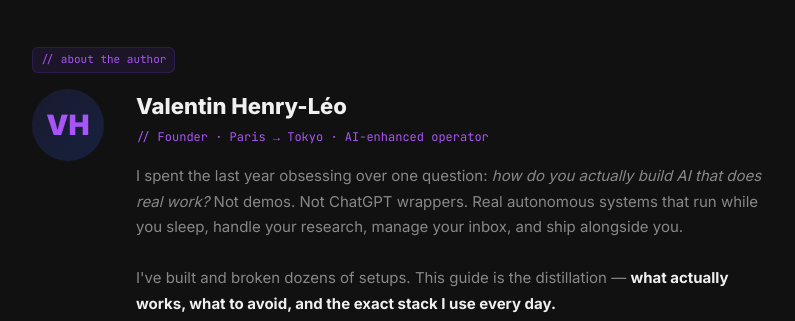
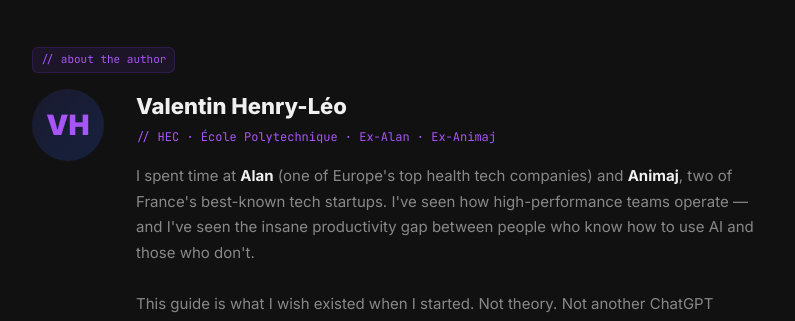
Before and after one commit to vhl59000/theagenticblueprint, a website: page human.html in a window 1280 px wide. Shown: the part 4290-4611 px from the top of the page, without its empty margins (242-1037 px from the left). Drawn offline with Linux system fonts and the light colour scheme.

Commit message:
👤 Human version — real bio (HEC, Poly, Alan, Animaj)

```diff
--- a/human.html
+++ b/human.html
@@ -1032,13 +1032,13 @@
       <div class="author-avatar" style="background:linear-gradient(135deg,#1a1a2e,#16213e);font-size:28px;font-weight:900;color:#a855f7;">VH</div>
       <div>
         <div class="author-name">Valentin Henry-Léo</div>
-        <div class="author-role">// Founder · Paris → Tokyo · AI-enhanced operator</div>
+        <div class="author-role">// HEC · École Polytechnique · Ex-Alan · Ex-Animaj</div>
         <p class="author-bio">
-          I spent the last year obsessing over one question: <em>how do you actually build AI that does real work?</em> Not demos. Not ChatGPT wrappers. Real autonomous systems that run while you sleep, handle your research, manage your inbox, and ship alongside you.
+          I spent time at <strong>Alan</strong> (one of Europe's top health tech companies) and <strong>Animaj</strong>, two of France's best-known tech startups. I've seen how high-performance teams operate — and I've seen the insane productivity gap between people who know how to use AI and those who don't.
         </p>
         <br>
         <p class="author-bio">
-          I've built and broken dozens of setups. This guide is the distillation — <strong>what actually works, what to avoid, and the exact stack I use every day.</strong>
+          This guide is what I wish existed when I started. Not theory. Not another ChatGPT tutorial. <strong>The exact systems I use to run autonomously — Claude Code for shipping, OpenClaw for 24/7 operations.</strong>
         </p>
         <br>
         <a href="https://www.linkedin.com/in/valentin-henry-l%C3%A9o/" target="_blank" style="display:inline-flex;align-items:center;gap:8px;color:#a855f7;font-size:14px;font-weight:600;text-decoration:none;border:1px solid rgba(168,85,247,0.3);padding:8px 16px;border-radius:8px;transition:all 0.2s;">
```
